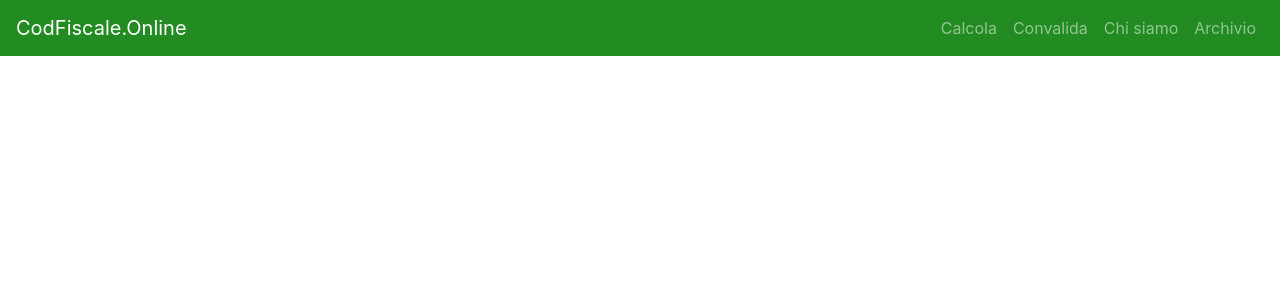
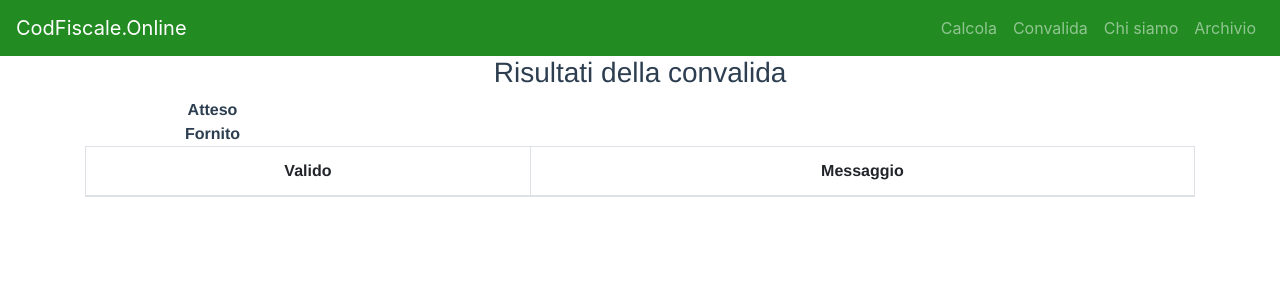
Before and after one commit to ALDamico/CodFiscale.Online, a Vue app: page /validationResult in a window 1280 px wide. Shown: the top 300 px of the page. Built offline with nearby package versions, Linux system fonts and the light colour scheme.

Commit message:
Switched to vue datepicker

```diff
--- a/package.json
+++ b/package.json
@@ -27,7 +27,8 @@
     "vue": "^2.6.11",
     "vue-fontawesome": "0.0.2",
     "vue-loading-overlay": "^3.3.2",
-    "vue-router": "^3.1.5"
+    "vue-router": "^3.1.5",
+    "vuejs-datepicker": "^1.6.2"
   },
   "devDependencies": {
     "@typescript-eslint/eslint-plugin": "^2.18.0",
--- a/src/components/PersonForm.vue
+++ b/src/components/PersonForm.vue
@@ -47,11 +47,15 @@
                             <label for="personBirthDateInput" class="col-form-label">Data di nascita</label>
                         </div>
                         <div class="col-9">
-                            <b-form-datepicker class="mx-2"
+                            <date-picker class="mx-2"
+                                         v-model="currentPerson.BirthDate"
+                                         placeholder="Data di nascita"
+                                         bootstrap-styling :language="it" typeable format="dd/MM/yyyy"></date-picker>
+                          <!--  <b-form-datepicker class="mx-2"
                                                value-as-date
                                                v-model="currentPerson.BirthDate"
                                                placeholder="Data di nascita"
-                                               id="personBirthDateInput"></b-form-datepicker>
+                                               id="personBirthDateInput"></b-form-datepicker>-->
                         </div>
                     </div>
                     <div class="row p-3">
@@ -134,13 +138,15 @@
     import {Gender} from '@/models/Gender.ts'
     import moment from 'moment';
     import Loading from 'vue-loading-overlay';
-
+    import DatePicker from 'vuejs-datepicker';
+    import {it} from 'vuejs-datepicker/dist/locale';
 
     export default {
         name: "PersonForm",
         components: {
             SearchDropdown,
-            Loading
+            Loading,
+            DatePicker
         },
         computed: {
             isCalculateButtonDisabled() {
@@ -158,6 +164,7 @@
         },
         data: function () {
             return {
+                it: it,
                 currentPerson: new Person(),
                 allowedGenderValues: ['Maschile', 'Femminile'],
                 selectedGender: null,
--- a/src/components/ValidationResult.vue
+++ b/src/components/ValidationResult.vue
@@ -1,9 +1,26 @@
 <template>
-    <div class="row">
-        <div class="col-3">
-            <label class="col-form-label">Atteso</label>
+    <div class="container">
+        <h3>Risultati della convalida</h3>
+        <div class="row">
+            <div class="col-3">
+                <strong>Atteso</strong>
+            </div>
+            <div class="col-9 text-left"><p>{{validationResult.expectedFiscalCode}}</p></div>
         </div>
-        <div class="col-9">{{validationResult.expectedFiscalCode}}</div>
+        <div class="row">
+            <div class="col-3"><strong>Fornito</strong></div>
+            <div class="col-9 text-left"><p>{{validationResult.providedFiscalCode}}</p></div>
+        </div>
+        <b-table hover :fields="fields" :items="validationResult.validationMessages" bordered>
+            <template v-slot:cell(isValid)="data">
+                <span v-if="data.item.isValid" class="green-pill">
+
+                </span>
+                <span v-else class="red-pill">
+
+                </span>
+            </template>
+        </b-table>
     </div>
 </template>
 
@@ -19,13 +36,56 @@
                     person: {
 
                     },
-                    validationResult: []
+                    validationMessages: []
                 })
+            }
+        },
+        data() {
+            return {
+                fields: [
+                    {
+                        key: 'isValid',
+                        label: 'Valido'
+                    },
+                    {
+                        key: 'message',
+                        label: 'Messaggio'
+                    }
+                ],
+                tableColumns: [{
+                    message: {
+                        key: 'message',
+                        sortable: false,
+                        headerTitle: "Messaggio",
+                        label: "Messaggio"
+                    }
+                }, {
+                    valid: {
+                        key: 'isValid',
+                        label: 'Valido'
+                    }
+                }]
             }
         }
     }
 </script>
 
 <style scoped>
+    .red-pill {
+        height: 16px;
+        width: 16px;
+        border-radius: 50%;
+        display: inline-block;
+        background: rgb(255,0,0);
+        background: linear-gradient(144deg, rgba(255,0,0,1) 0%, rgba(255,255,255,1) 93%);
+    }
 
+    .green-pill {
+        height: 16px;
+        width: 16px;
+        border-radius: 50%;
+        display: inline-block;
+        background: rgb(0,191,47);
+        background: linear-gradient(144deg, rgba(0,191,47,1) 0%, rgba(255,255,255,1) 93%);
+    }
 </style>
--- a/src/router/index.ts
+++ b/src/router/index.ts
@@ -45,7 +45,16 @@ const routes = [
     // this generates a separate chunk (about.[hash].js) for this route
     // which is lazy-loaded when the route is visited.
     component: () => import(/* webpackChunkName: "error" */ '../views/Error/ErrorPage.vue')
-  }
+  },
+  {
+    path: '/validationResult',
+    name: 'validationResult',
+    props: true,
+    // route level code-splitting
+    // this generates a separate chunk (about.[hash].js) for this route
+    // which is lazy-loaded when the route is visited.
+    component: () => import(/* webpackChunkName: "validationResult" */ '../views/ValidationResultView.vue')
+  },
 ]
 
 const router = new VueRouter({
--- a/src/views/ValidationResultView.vue
+++ b/src/views/ValidationResultView.vue
@@ -1,5 +1,5 @@
 <template>
-    <validation-result></validation-result>
+    <validation-result :validation-result="validationResult"></validation-result>
 </template>
 
 <script>
@@ -8,7 +8,10 @@
         name: "ValidationResultView",
         components: {ValidationResult},
         props: {
-            //validationResult
+            validationResult: {
+                type: Object,
+                default: () => ({})
+            }
         }
     }
 </script>
```
Also changed, not shown: 1 other file (tests, documents, lock files or other folders).
